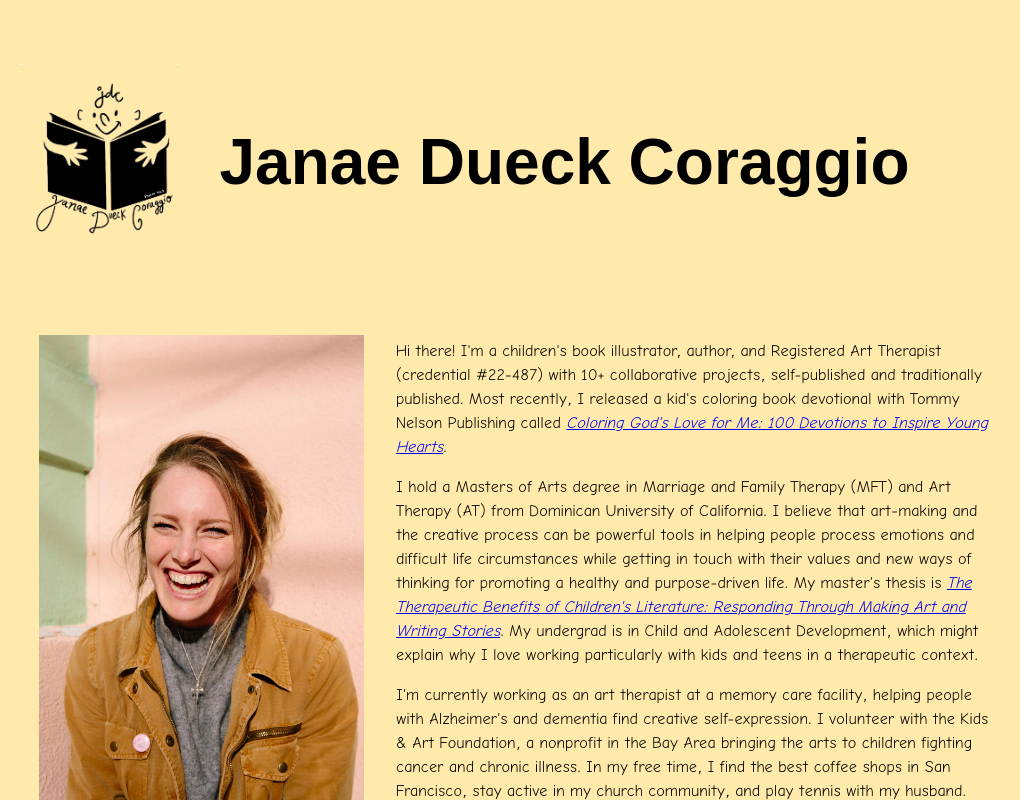
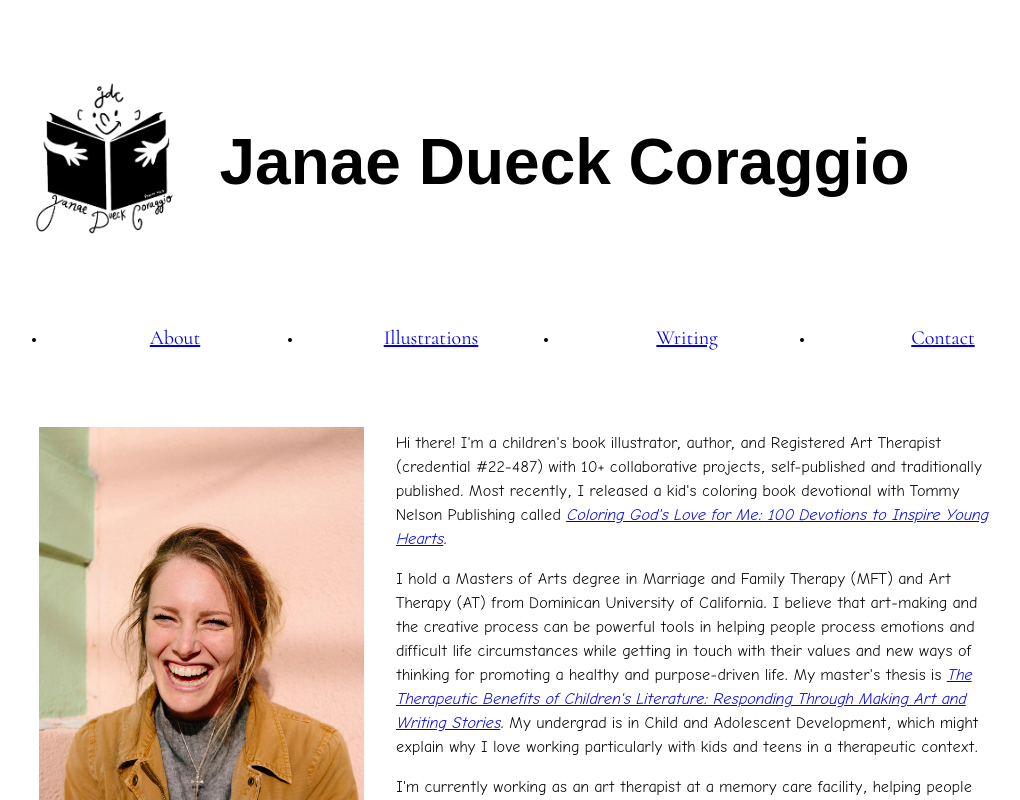
Before and after one commit to Chris-Coraggio/chris-coraggio.github.io, a React (Create React App) app: page / in a window 1280 px wide. Shown: the top 800 px of the page, without its empty margins (121-1141 px from the left). Built offline with nearby package versions, Linux system fonts and the light colour scheme; a web font is replaced by a local one.

Commit message:
change back to white background

```diff
--- a/src/App.tsx
+++ b/src/App.tsx
@@ -6,6 +6,7 @@ import { Writing } from './components/Writing';
 import { Contact } from './components/Contact';
 import { Footer } from './components/Footer';
 import { Header } from './components/Header';
+import { NavBar } from './components/NavBar';
 
 Modal.setAppElement('#root');
 
@@ -13,6 +14,7 @@ export const App = () => {
   return (
     <div className="App">
       <Header />
+      <NavBar />
       <About />
       <Writing />
       <Illustrations />
--- a/src/components/Contact.tsx
+++ b/src/components/Contact.tsx
@@ -16,7 +16,7 @@ export const Contact = () => {
         <>
             {!formSubmitted &&
                 <form onSubmit={handleSubmit}>
-                    <div className="Contact">
+                    <div className="Contact" id="contact">
                         <div className="Contact--FormRow">
                             <div>
                                 <p>Here are some of the ways I can help:</p>
--- a/src/components/Illustrations.tsx
+++ b/src/components/Illustrations.tsx
@@ -8,7 +8,7 @@ export const Illustrations = () => {
     const isDesktop = useContext(DesktopContext);
     const unit = isDesktop ? 320 : 160;
     return (
-        <div className="Illustrations">
+        <div className="Illustrations" id="illustrations">
             <Gallery images={illustrations(unit)} enableImageSelection={false} rowHeight={unit}></Gallery>
         </div>
     );
--- /dev/null
+++ b/src/components/NavBar.scss
@@ -0,0 +1,63 @@
+// Import Cormorant font if you're using Google Fonts
+@import url('https://fonts.googleapis.com/css2?family=Cormorant:wght@400;500;600;700&display=swap');
+
+// Font family definition
+.font-cormorant {
+  font-family: 'Cormorant', serif;
+}
+
+// Basic nav styles
+nav {
+  position: sticky;
+  top: 0;
+  z-index: 10;
+}
+
+// Hover effect
+.hover\:text-gray-600:hover {
+  color: #4B5563;
+}
+
+// Transition
+.transition-colors {
+  transition: color 0.3s ease;
+}
+
+// Utility classes if you're not using Tailwind
+.w-full {
+  width: 100%;
+}
+
+.flex {
+  display: flex;
+}
+
+.flex-1 {
+  flex: 1 1 0%;
+}
+
+.text-center {
+  text-align: center;
+}
+
+.text-xl {
+  font-size: 1.25rem;
+  line-height: 1.75rem;
+}
+
+.cursor-pointer {
+  cursor: pointer;
+}
+
+.bg-white {
+  background-color: white;
+}
+
+.py-4 {
+  padding-top: 1rem;
+  padding-bottom: 1rem;
+}
+
+.block {
+  display: block;
+}
--- /dev/null
+++ b/src/components/NavBar.tsx
@@ -0,0 +1,71 @@
+import React, { useContext } from 'react';
+import './NavBar.scss';
+import DesktopContext from '../context/DesktopContext';
+
+export const NavBar: React.FC = () => {
+  const scrollToSection = (sectionId: string) => {
+    const element = document.getElementById(sectionId);
+    if (element) {
+      element.scrollIntoView({ behavior: 'smooth' });
+    }
+  };
+
+  const isDesktop = useContext(DesktopContext);
+
+  return (
+    <nav className="w-full py-4 bg-white shadow-md">
+      <div className="w-full">
+        <ul className={`flex w-full ${isDesktop ? 'flex-row' : 'flex-col'}`}>
+          <li className={`${isDesktop ? 'flex-1' : ''} text-center`}>
+            <a
+              href="#about"
+              onClick={(e) => {
+                e.preventDefault();
+                scrollToSection('about');
+              }}
+              className="font-cormorant text-xl hover:text-gray-600 transition-colors cursor-pointer block w-full py-2"
+            >
+              About
+            </a>
+          </li>
+          <li className={`${isDesktop ? 'flex-1' : ''} text-center`}>
+            <a
+              href="#illustrations"
+              onClick={(e) => {
+                e.preventDefault();
+                scrollToSection('illustrations');
+              }}
+              className="font-cormorant text-xl hover:text-gray-600 transition-colors cursor-pointer block w-full py-2"
+            >
+              Illustrations
+            </a>
+          </li>
+          <li className={`${isDesktop ? 'flex-1' : ''} text-center`}>
+            <a
+              href="#writing"
+              onClick={(e) => {
+                e.preventDefault();
+                scrollToSection('writing');
+              }}
+              className="font-cormorant text-xl hover:text-gray-600 transition-colors cursor-pointer block w-full py-2"
+            >
+              Writing
+            </a>
+          </li>
+          <li className={`${isDesktop ? 'flex-1' : ''} text-center`}>
+            <a
+              href="#contact"
+              onClick={(e) => {
+                e.preventDefault();
+                scrollToSection('contact');
+              }}
+              className="font-cormorant text-xl hover:text-gray-600 transition-colors cursor-pointer block w-full py-2"
+            >
+              Contact
+            </a>
+          </li>
+        </ul>
+      </div>
+    </nav>
+  );
+};
--- a/src/components/Writing.tsx
+++ b/src/components/Writing.tsx
@@ -6,7 +6,7 @@ export const Writing = () => {
     const isDesktop = useContext(DesktopContext);
     return (
         <>
-            <div className="Writing">
+            <div className="Writing" id="writing">
                 <div className="Writing--Feature">
                     {isDesktop && (
                         <div className="Writing--FeatureImage">
--- a/src/constants.scss
+++ b/src/constants.scss
@@ -1,4 +1,4 @@
 $MOBILE_BREAKPOINT: '320px';
 $TABLET_BREAKPOINT: '1024px';
-$background-color: #ffeaab;
+$background-color: white;
 $button-hover-color: pink;
```
